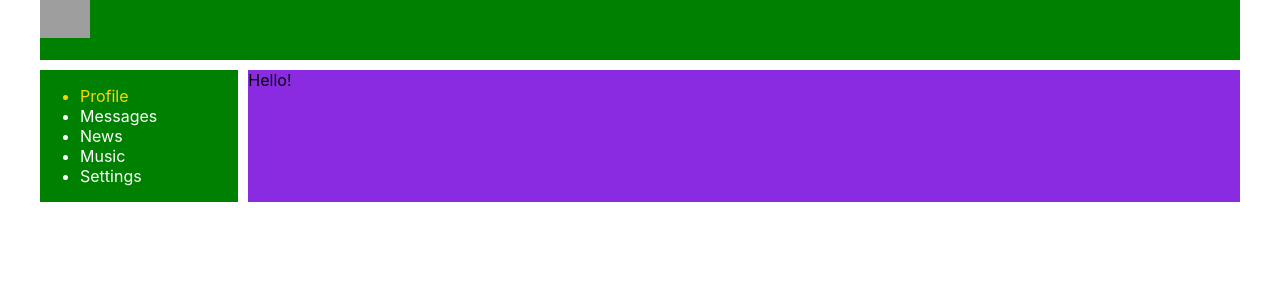
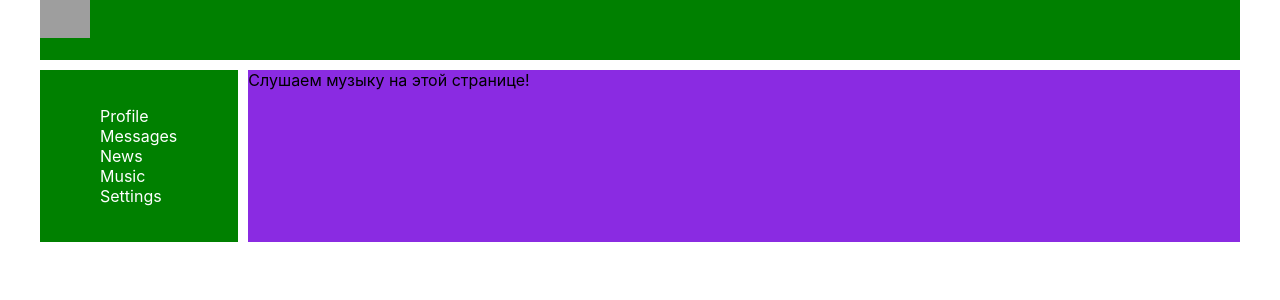
Before and after one commit to zariuz/project1_react, a React (Create React App) app: page /music in a window 1280 px wide. Shown: the top 300 px of the page. Built offline with nearby package versions, Linux system fonts and the light colour scheme; grey boxes are pictures that could not be loaded.

Commit message:
add react-router-dom

```diff
--- a/package.json
+++ b/package.json
@@ -5,6 +5,7 @@
   "dependencies": {
     "react": "^16.7.0",
     "react-dom": "^16.7.0",
+    "react-router-dom": "^4.3.1",
     "react-scripts": "2.1.3"
   },
   "scripts": {
--- a/src/App.js
+++ b/src/App.js
@@ -4,17 +4,26 @@ import Header from './components/Header/Header';
 import Navbar from './components/Navbar/Navbar';
 import Profile from './components/Profile/Profile';
 import Dialogs from './components/Dialogs/Dialogs';
+import {BrowserRouter, Route} from 'react-router-dom';
+import News from './components/News/News';
+import Music from './components/Music/Music';
+import Settings from './components/Settings/Settings';
 
 const App = () => {
   return (
-    <div className='app-wrapper'>
-      <Header />
-      <Navbar />
-      {/* <Profile /> */}
-      <div className='app-wrapper-content'>
-        <Dialogs />
+    <BrowserRouter>
+      <div className='app-wrapper'>
+        <Header />
+        <Navbar />
+        <div className='app-wrapper-content'>
+          <Route path='/profile' component={Profile}/>
+          <Route path='/dialogs' component={Dialogs}/>
+          <Route path='/news' component={News}/>
+          <Route path='/music' component={Music}/>
+          <Route path='/settings' component={Settings}/>
+        </div>
       </div>
-    </div>
+    </BrowserRouter>
   );
 }
 
--- /dev/null
+++ b/src/components/Music/Music.js
@@ -0,0 +1,12 @@
+import React from 'react';
+import s from './Music.module.css';
+
+const Music = () => {
+  return (
+    <div>
+      Слушаем музыку на этой странице!
+    </div>
+  );
+}
+
+export default Music;
--- a/src/components/Navbar/Navbar.js
+++ b/src/components/Navbar/Navbar.js
@@ -1,24 +1,25 @@
 import React from 'react';
-import classes from './Navbar.module.css';
+import s from './Navbar.module.css';
+import {NavLink} from 'react-router-dom';
 
 const Navbar = () => {
   return (
-    <nav className={classes.nav}>
+    <nav className={s.nav}>
       <ul>
-        <li className={ `${classes.item} ${classes.active}` }>
-          <a src="#">Profile</a>
+        <li className={ `${s.item} ${s.active}` }>
+          <NavLink to="/profile" activeClassName={s.activeLink}>Profile</NavLink>
         </li>
-        <li className={classes.item}>
-          <a src="#">Messages</a>
+        <li className={s.item}>
+          <NavLink to="/dialogs" activeClassName={s.activeLink}>Messages</NavLink>
         </li>
-        <li className={classes.item}>
-          <a src="#">News</a>
+        <li className={s.item}>
+          <NavLink to="/news">News</NavLink>
         </li>
-        <li className={classes.item}>
-          <a src="#">Music</a>
+        <li className={s.item}>
+          <NavLink to="/music">Music</NavLink>
         </li>
-        <li className={classes.item}>
-          <a src="#">Settings</a>
+        <li className={s.item}>
+          <NavLink to="/settings">Settings</NavLink>
         </li>
       </ul>
     </nav>
--- a/src/components/Navbar/Navbar.module.css
+++ b/src/components/Navbar/Navbar.module.css
@@ -1,12 +1,18 @@
 .nav {
   grid-area: nav;
   background-color: green;
+  padding: 20px;
 }
 
 .item {
-  color: white;
+  list-style-type: none;
 }
 
-.item.active {
+.item a {
+  color: white;
+  text-decoration: none;
+}
+
+.item a.activeLink {
   color: gold;
 }
--- /dev/null
+++ b/src/components/News/News.js
@@ -0,0 +1,12 @@
+import React from 'react';
+import s from './News.module.css';
+
+const News = () => {
+  return (
+    <div>
+      Тут будут новости!
+    </div>
+  );
+}
+
+export default News;
--- /dev/null
+++ b/src/components/Settings/Settings.js
@@ -0,0 +1,12 @@
+import React from 'react';
+import s from './Settings.module.css';
+
+const Settings = () => {
+  return (
+    <div>
+      Настройка аккаунта!
+    </div>
+  );
+}
+
+export default Settings;
```
Also changed, not shown: src/components/Music/Music.module.css (added), src/components/News/News.module.css (added), src/components/Settings/Settings.module.css (added), 1 other file (tests, documents, lock files or other folders).
